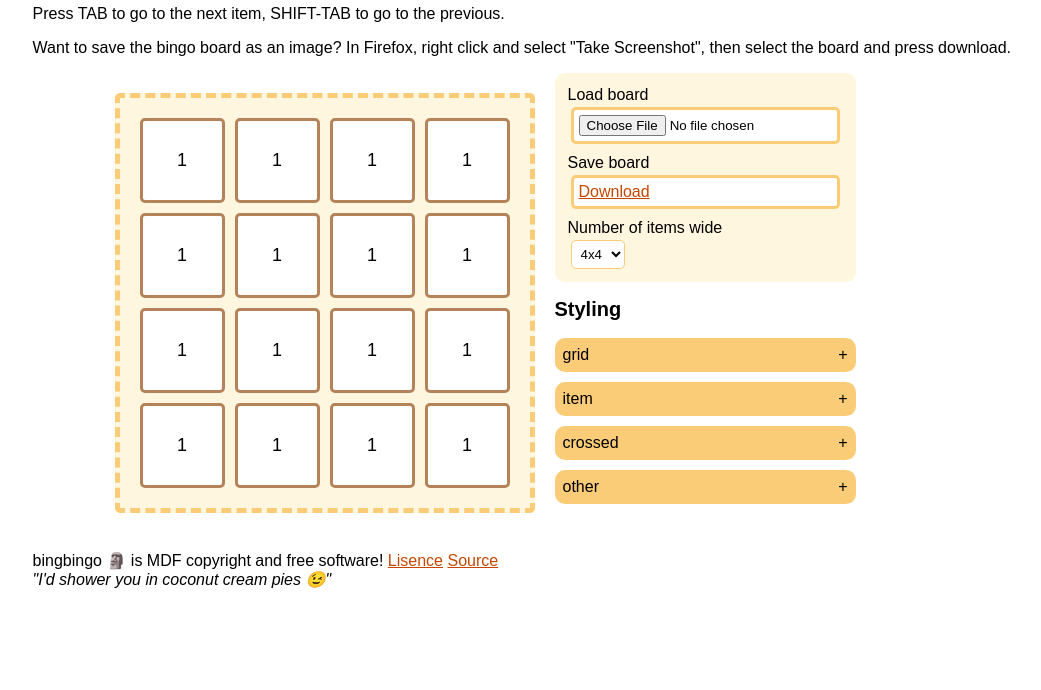
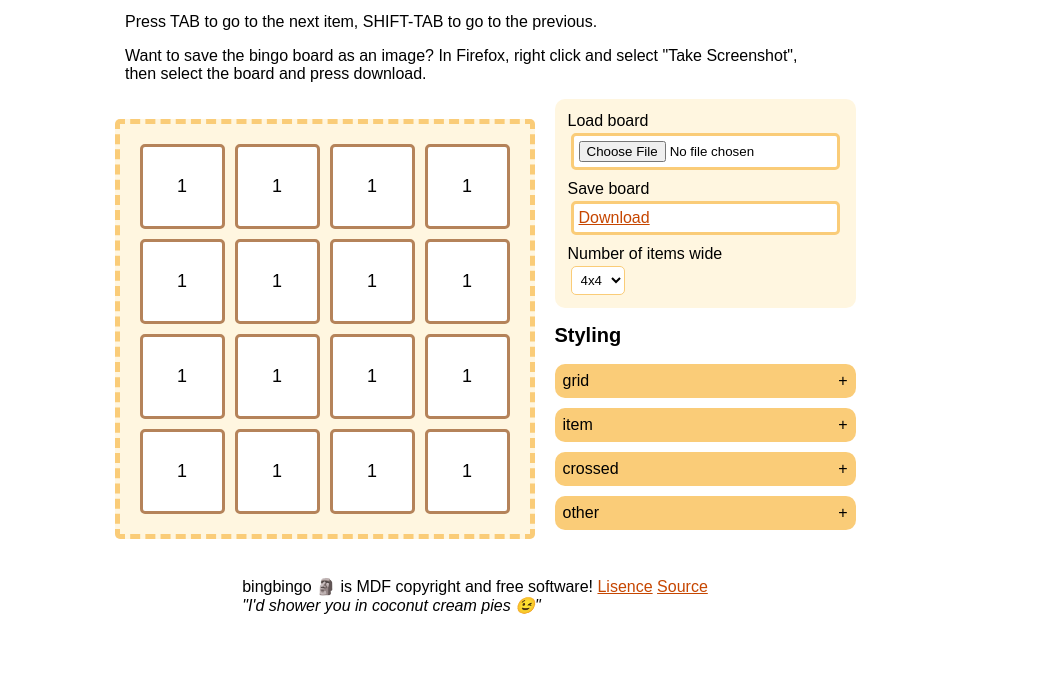
Before and after one commit to Rakarake/bingbingo, a plain HTML site: page public/index.html in a window 1280 px wide. Shown: the part 110-800 px from the top of the page, without its empty margins (165-1206 px from the left). Drawn offline with Linux system fonts and the light colour scheme.

Commit message:
Css moment

```diff
--- a/public/styles.css
+++ b/public/styles.css
@@ -10,6 +10,10 @@
 body {
   font-family: sans-serif;
   font-size: 12pt;
+  display: flex;
+  flex-direction: column;
+  justify-content: center;
+  align-items: center;
 }
 button {
   font-size: 12pt;
@@ -89,19 +93,6 @@ label {
   margin: 3px;
 }
 
-/* Mobile */
 .resp-margin {
-    margin-left: 2%;
+  max-width: 700px;
 }
-/* Tablet */
-@media (min-width:600px) {
-    .resp-margin {
-        margin-left: 10%;
-    }
-}
-/* Desktop */
-@media (min-width:900px) {
-    .resp-margin {
-        margin-left: 15%;
-    }
-}
```
